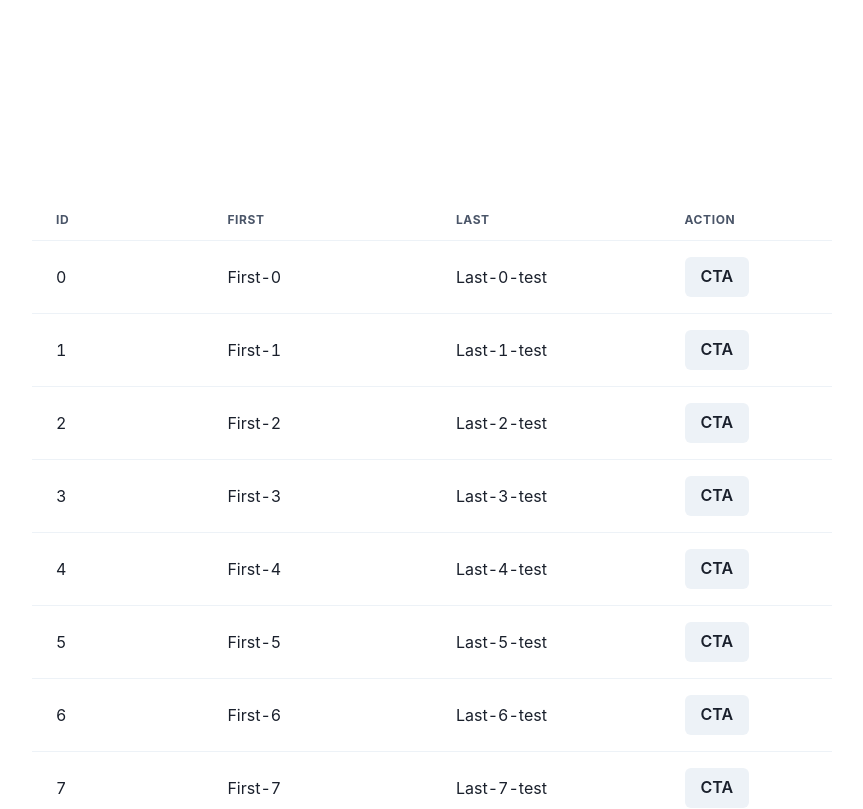
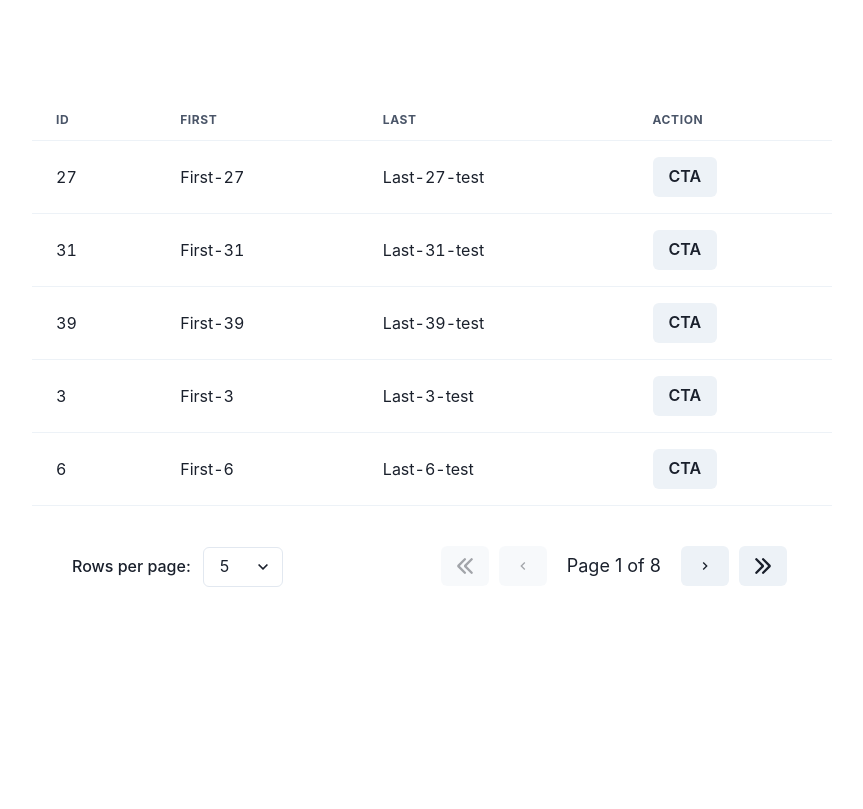
Before and after one commit to athanasu/chakra-ui-react-table-example, a React (Create React App) app: page / in a window 1280 px wide. Shown: the top 809 px of the page, without its empty margins (208-1071 px from the left). Built offline with nearby package versions, Linux system fonts and the light colour scheme.

Commit message:
add useSortBy

```diff
--- a/src/App.tsx
+++ b/src/App.tsx
@@ -20,11 +20,15 @@ function App() {
     return data;
   }
 
-  const data = makeData();
+  function shuffle(array: any) {
+    return array.sort(() => Math.random() - 0.5);
+  }
+
+  const data = shuffle(makeData());
 
   return (
     <ChakraProvider>
-      <Box width="800px" m="auto" mt="200px">
+      <Box width="800px" m="auto" mt="100px">
         <Table data={data} />
       </Box>
     </ChakraProvider>
--- a/src/components/Table/Table.tsx
+++ b/src/components/Table/Table.tsx
@@ -8,7 +8,8 @@ import {
   Td,
   Flex,
 } from "@chakra-ui/react";
-import { useTable, usePagination, Column } from "react-table";
+import { TriangleUpIcon, TriangleDownIcon } from "@chakra-ui/icons";
+import { useTable, usePagination, useSortBy, Column } from "react-table";
 import React from "react";
 import { TableData, TableProps } from "./Table.types";
 import { Pagination } from "../Pagination/Pagination";
@@ -59,10 +60,11 @@ export function Table({ data }: TableProps) {
     []
   );
 
-  const initialState = { pageSize: 20 };
+  const initialState = { pageSize: 5 };
 
   const tableInstance = useTable(
     { columns, data, initialState },
+    useSortBy,
     usePagination
   );
 
@@ -85,19 +87,39 @@ export function Table({ data }: TableProps) {
               <Tr {...getHeaderGroupProps()}>
                 {
                   // Loop over the headers in each row
-                  headers.map(({ getHeaderProps, render, id }: any) => (
+                  headers.map(
+                    ({
+                      getHeaderProps,
+                      render,
+                      id,
+                      getSortByToggleProps,
+                      isSorted,
+                      isSortedDesc,
+                    }: any) => (
                       // Apply the header cell props
                       <Th
                         {...getHeaderProps({
                           style: setColumnWidth(id),
+                          ...getSortByToggleProps(),
                         })}
                       >
-                      {
-                        // Render the header
-                        render("Header")
-                      }
+                        {/* Render the header */}
+                        {render("Header")}
+                        {/* Add a sort direction indicator */}
+                        <span>
+                          {isSorted ? (
+                            isSortedDesc ? (
+                              <TriangleDownIcon />
+                            ) : (
+                              <TriangleUpIcon />
+                            )
+                          ) : (
+                            ""
+                          )}
+                        </span>
                       </Th>
-                  ))
+                    )
+                  )
                 }
               </Tr>
             ))
```
Lines whose indentation alone changed are shown as unchanged.
